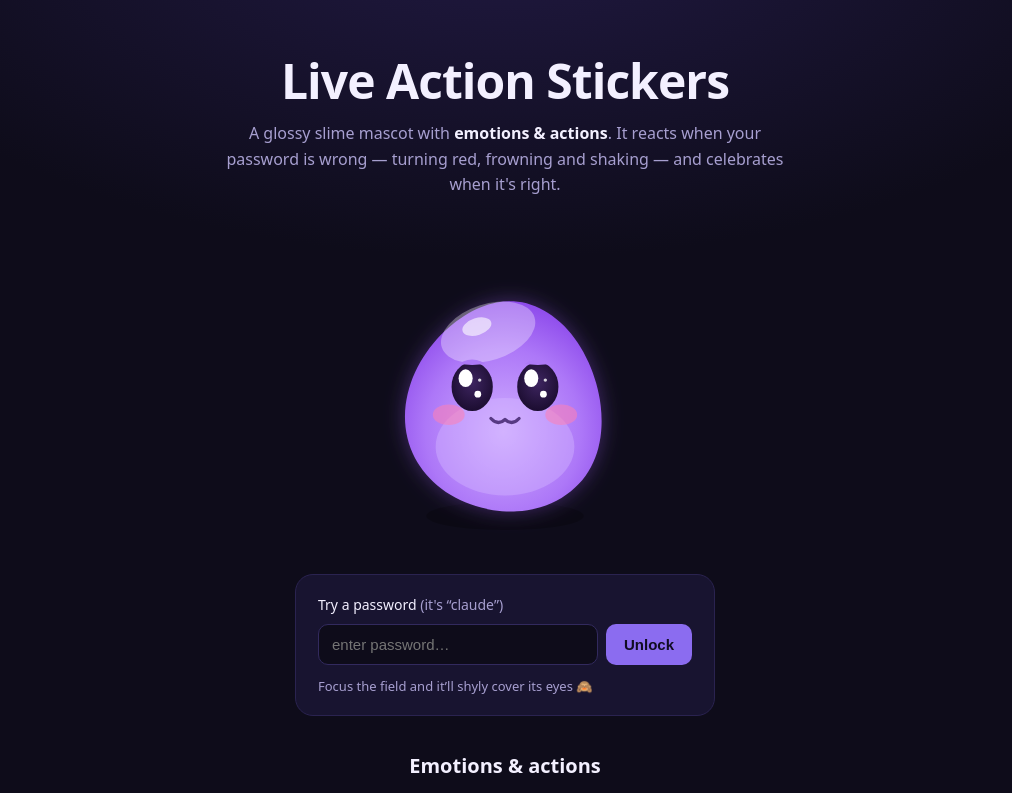
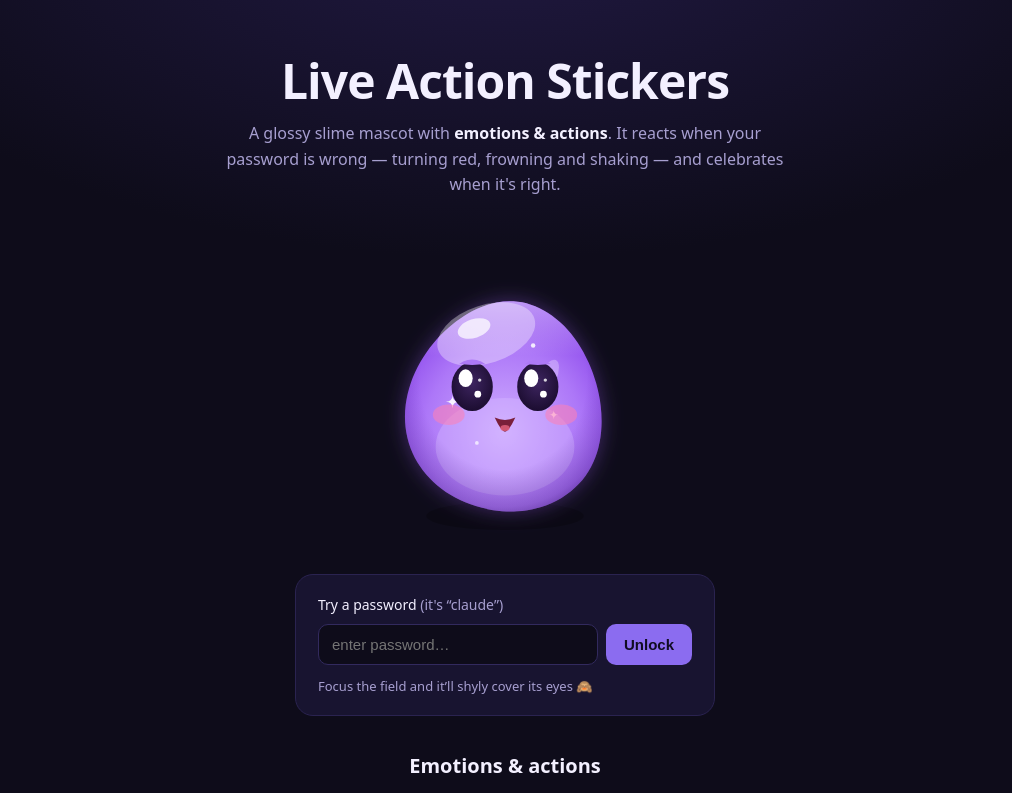
Before and after one commit to Idearigs/sticker-project, a React (Vite) app: page / in a window 1280 px wide. Shown: the top 793 px of the page, without its empty margins (135-1147 px from the left). Built offline with nearby package versions, Linux system fonts and the light colour scheme.

Commit message:
Open-mouth shape, glossy sparkle shine, mouth opens on emotion/action, 3D depth shading

```diff
--- a/src/JellyBlob.jsx
+++ b/src/JellyBlob.jsx
@@ -77,6 +77,10 @@ function lidPath(ex, ey, rx, ry, b) {
   return `M${ex - w},${top} H${ex + w} V${bottom} Q${ex},${bottom + 6} ${ex - w},${bottom} Z`
 }
 
+// a soft 4-point sparkle/star
+const sparkle = (x, y, s) =>
+  `M${x},${y - s} Q${x},${y} ${x + s},${y} Q${x},${y} ${x},${y + s} Q${x},${y} ${x - s},${y} Q${x},${y} ${x},${y - s} Z`
+
 const heart = (cx, cy, s) =>
   `M${cx},${cy + 0.3 * s} C${cx - 0.62 * s},${cy - 0.2 * s} ${cx - 0.62 * s},${cy - 0.72 * s} ${cx},${cy - 0.34 * s} ` +
   `C${cx + 0.62 * s},${cy - 0.72 * s} ${cx + 0.62 * s},${cy - 0.2 * s} ${cx},${cy + 0.3 * s} Z`
@@ -85,12 +89,15 @@ export default function JellyBlob({ size = 300, hue = 265, mood = 'neutral', cue
   const svgRef = useRef(null)
   const bodyG = useRef(null)
   const pathRef = useRef(null)
+  const shadeEl = useRef(null)
+  const rimEl = useRef(null)
   const glowEl = useRef(null)
   const lEye = useRef(null)
   const rEye = useRef(null)
   const lLid = useRef(null)
   const rLid = useRef(null)
   const tearRef = useRef(null)
+  const mouthG = useRef(null)
 
   const ref = useRef(null)
   if (!ref.current) {
@@ -102,17 +109,17 @@ export default function JellyBlob({ size = 300, hue = 265, mood = 'neutral', cue
       t: 0, pop: 0,
       blinkWait: 900 + Math.random() * 2000, blinking: false, blinkClock: 0, queueDouble: false,
       action: null, actionClock: 0,
-      tear: 0,
+      tear: 0, mouthOpen: 0,
     }
   }
   const state = ref.current
   const face = MOODS[mood] || MOODS.neutral
 
-  // pop + record mood changes
-  useEffect(() => { state.pop = 1 }, [mood])
-  // play an action cue
+  // pop + open the mouth on every mood change
+  useEffect(() => { state.pop = 1; state.mouthOpen = 1 }, [mood])
+  // play an action cue (and open the mouth)
   useEffect(() => {
-    if (cue && cue.type) { state.action = cue.type; state.actionClock = 0 }
+    if (cue && cue.type) { state.action = cue.type; state.actionClock = 0; state.mouthOpen = 1 }
   }, [cue && cue.id])
 
   useEffect(() => {
@@ -202,6 +209,8 @@ export default function JellyBlob({ size = 300, hue = 265, mood = 'neutral', cue
       const ring = pts.map((p) => ({ x: p.bx + p.nx * p.off, y: p.by + p.ny * p.off }))
       const d = smoothClosed(ring)
       pathRef.current.setAttribute('d', d)
+      shadeEl.current.setAttribute('d', d)
+      rimEl.current.setAttribute('d', d)
       glowEl.current.setAttribute('d', d)
       bodyG.current.setAttribute(
         'transform',
@@ -243,6 +252,14 @@ export default function JellyBlob({ size = 300, hue = 265, mood = 'neutral', cue
       lEye.current?.setAttribute('transform', `translate(${gx.toFixed(2)} ${gy.toFixed(2)})`)
       rEye.current?.setAttribute('transform', `translate(${gx.toFixed(2)} ${gy.toFixed(2)})`)
 
+      // mouth opens on emotions / actions, then settles
+      state.mouthOpen *= 0.93
+      const mo = state.mouthOpen
+      mouthG.current?.setAttribute(
+        'transform',
+        `translate(${CX} 190) scale(${(1 + mo * 0.35).toFixed(3)} ${(1 + mo * 1.6).toFixed(3)}) translate(${-CX} -190)`
+      )
+
       // tear (sad)
       if (tearRef.current) {
         state.tear += dt
@@ -266,6 +283,7 @@ export default function JellyBlob({ size = 300, hue = 265, mood = 'neutral', cue
   }, [])
 
   const gid = `body-${hue}`, eid = `eye-${hue}`, fid = `glow-${hue}`
+  const sid = `shade-${hue}`, rgid = `rim-${hue}`
   const lidCol = `hsl(${hue}, 88%, 72%)`
   const cheek = `hsla(${(hue + 70) % 360}, 100%, 75%, ${face.blushBig ? 0.75 : 0.55})`
   const dark = `hsla(${hue}, 45%, 32%, 0.9)`
@@ -343,8 +361,13 @@ export default function JellyBlob({ size = 300, hue = 265, mood = 'neutral', cue
       return <path d={`M${CX - 11},${y + 4} L${CX + 11},${y + 4}`} fill="none" stroke={dark} strokeWidth="3.5" strokeLinecap="round" />
     if (face.mouth === 'small')
       return <path d={`M${CX - 8},${y + 1} Q${CX},${y + 7} ${CX + 8},${y + 1}`} fill="none" stroke={dark} strokeWidth="3" strokeLinecap="round" />
-    // cat
-    return <path d={`M${CX - 15},${y} Q${CX - 7.5},${y + 8} ${CX},${y + 1} Q${CX + 7.5},${y + 8} ${CX + 15},${y}`} fill="none" stroke={dark} strokeWidth="3.5" strokeLinecap="round" strokeLinejoin="round" />
+    // open — small rounded open smile (default)
+    return (
+      <g>
+        <path d={`M${CX - 11},${y - 1} Q${CX},${y + 4} ${CX + 11},${y - 1} Q${CX + 4},${y + 14} ${CX},${y + 14} Q${CX - 4},${y + 14} ${CX - 11},${y - 1} Z`} fill="#7a1f3a" />
+        <ellipse cx={CX} cy={y + 10} rx="5" ry="3.2" fill="#e0607c" opacity="0.85" />
+      </g>
+    )
   }
 
   return (
@@ -366,6 +389,19 @@ export default function JellyBlob({ size = 300, hue = 265, mood = 'neutral', cue
           <stop offset="0%" stopColor={`hsl(${hue}, 45%, 26%)`} />
           <stop offset="100%" stopColor={`hsl(${hue}, 60%, 11%)`} />
         </radialGradient>
+        {/* ambient-occlusion: dark, bottom-weighted edges for a round 3D look */}
+        <radialGradient id={sid} cx="50%" cy="38%" r="68%">
+          <stop offset="0%" stopColor={`hsla(${hue}, 80%, 30%, 0)`} />
+          <stop offset="62%" stopColor={`hsla(${hue}, 80%, 28%, 0)`} />
+          <stop offset="88%" stopColor={`hsla(${hue}, 78%, 24%, 0.28)`} />
+          <stop offset="100%" stopColor={`hsla(${hue}, 80%, 16%, 0.55)`} />
+        </radialGradient>
+        {/* bright top rim light */}
+        <linearGradient id={rgid} x1="0" y1="0" x2="0" y2="1">
+          <stop offset="0%" stopColor={`hsla(${hue}, 100%, 92%, 0.55)`} />
+          <stop offset="26%" stopColor={`hsla(${hue}, 100%, 90%, 0)`} />
+          <stop offset="100%" stopColor={`hsla(${hue}, 100%, 90%, 0)`} />
+        </linearGradient>
         <filter id={fid} x="-50%" y="-50%" width="200%" height="200%">
           <feGaussianBlur stdDeviation="11" />
         </filter>
@@ -377,8 +413,22 @@ export default function JellyBlob({ size = 300, hue = 265, mood = 'neutral', cue
       <g ref={bodyG}>
         <path ref={pathRef} d="" fill={`url(#${gid})`} />
         <ellipse cx={CX} cy={CY + 44} rx="74" ry="52" fill={`hsl(${hue}, 100%, 86%)`} opacity="0.4" />
-        <ellipse cx={CX - 18} cy={CY - 78} rx="52" ry="30" fill="#fff" opacity="0.32" transform="rotate(-18 142 92)" />
-        <ellipse cx={CX - 30} cy={CY - 84} rx="16" ry="9" fill="#fff" opacity="0.6" transform="rotate(-18 130 86)" />
+        {/* 3D depth: occlusion edges + top rim light */}
+        <path ref={shadeEl} d="" fill={`url(#${sid})`} />
+        <path ref={rimEl} d="" fill={`url(#${rgid})`} />
+
+        {/* glossy shine */}
+        <ellipse cx={CX - 20} cy={CY - 76} rx="54" ry="31" fill="#fff" opacity="0.34" transform="rotate(-18 140 94)" />
+        <ellipse cx={CX - 33} cy={CY - 82} rx="18" ry="10" fill="#fff" opacity="0.72" transform="rotate(-18 127 88)" />
+        <ellipse cx={CX + 46} cy={CY - 30} rx="9" ry="20" fill="#fff" opacity="0.28" transform="rotate(24 206 140)" />
+
+        {/* sparkles */}
+        <g fill="#fff">
+          <path d={sparkle(CX - 56, CY - 4, 7)} opacity="0.9" />
+          <path d={sparkle(CX + 52, CY + 10, 5)} opacity="0.85" />
+          <circle cx={CX + 30} cy={CY - 64} r="2.4" opacity="0.85" />
+          <circle cx={CX - 30} cy={CY + 40} r="2" opacity="0.7" />
+        </g>
 
         <ellipse cx={CX - 60} cy={EYE.cy + 30} rx={face.blushBig ? 20 : 17} ry={face.blushBig ? 13 : 11} fill={cheek} />
         <ellipse cx={CX + 60} cy={EYE.cy + 30} rx={face.blushBig ? 20 : 17} ry={face.blushBig ? 13 : 11} fill={cheek} />
@@ -387,7 +437,7 @@ export default function JellyBlob({ size = 300, hue = 265, mood = 'neutral', cue
         {renderEye(rex, rEye, rLid, `rc-${hue}`)}
         <Brows />
         {face.tear && <ellipse ref={tearRef} cx={lex + 4} cy={EYE.cy + EYE.ry} rx="5" ry="7" fill="#7ec8ff" />}
-        <Mouth />
+        <g ref={mouthG}><Mouth /></g>
       </g>
     </svg>
   )
```
